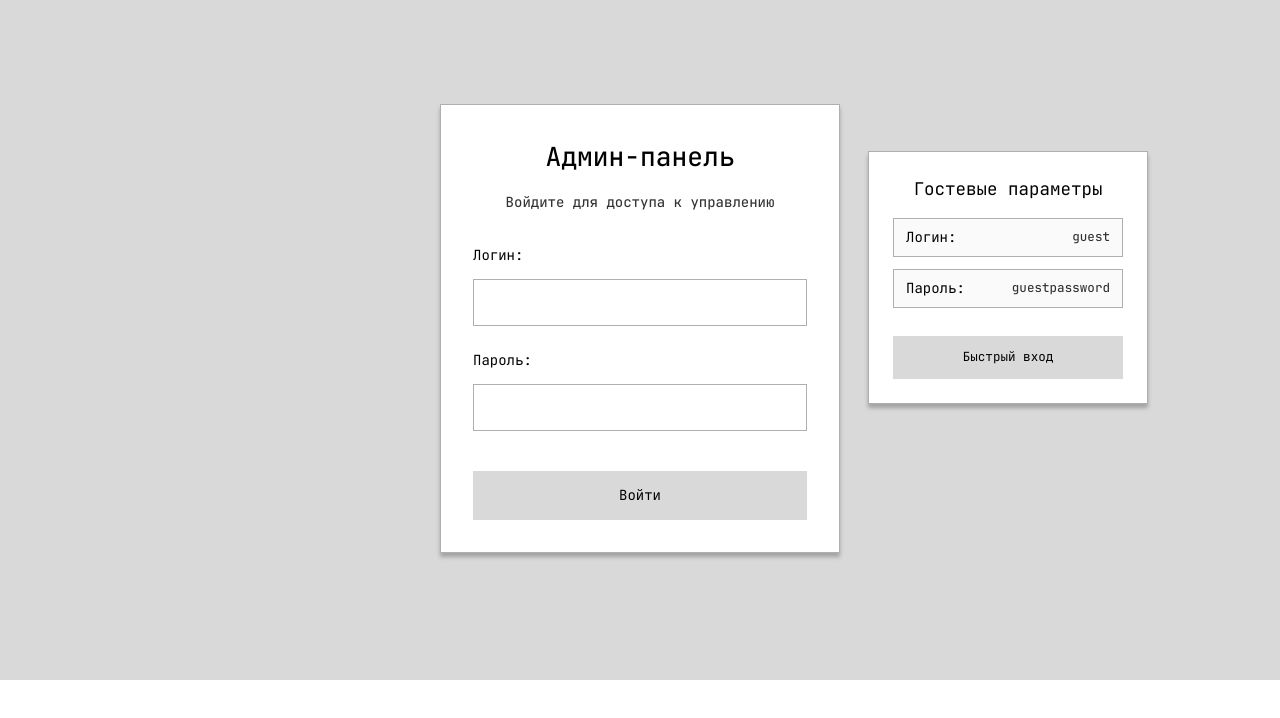
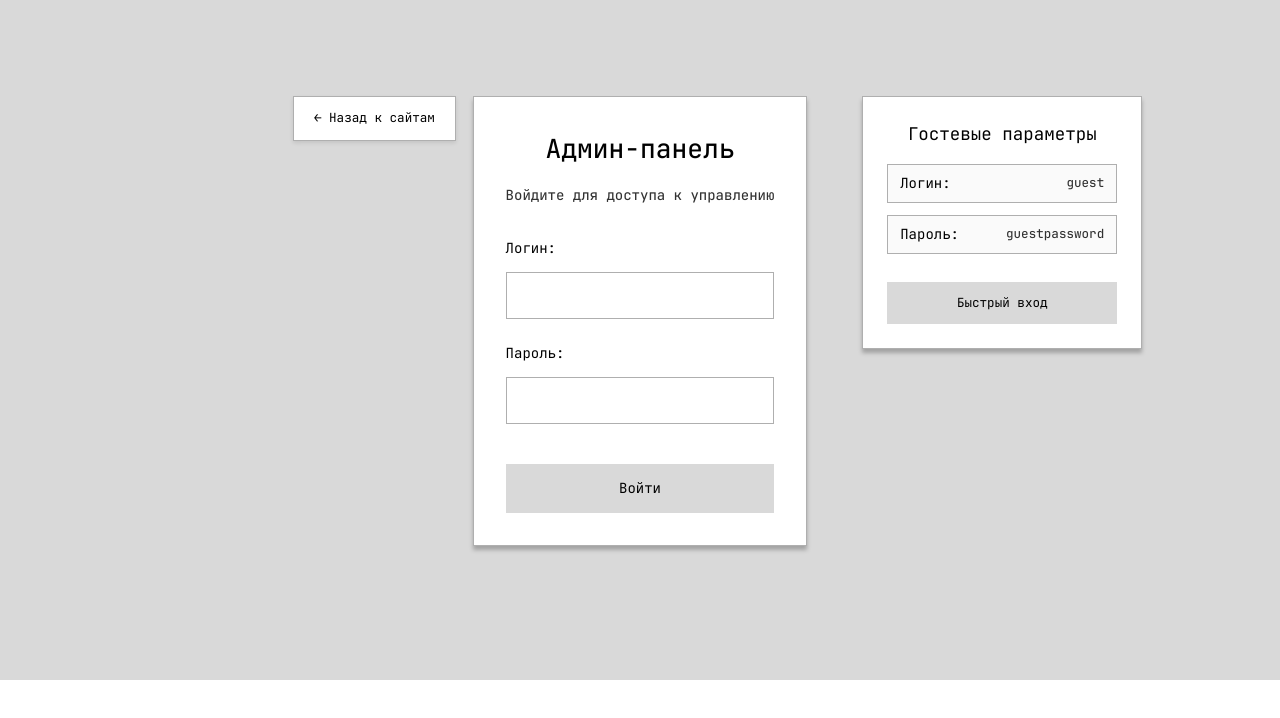
Before and after one commit to NikitaCherepov/my-portfolio, a Next.js app: page /admin/login in a window 1280 px wide. Shown: the top 718 px of the page. Built offline with nearby package versions, Linux system fonts and the light colour scheme.

Commit message:
[ADD] - Added button back to sites into admin login page

```diff
--- a/src/app/admin/login/admin-login.module.scss
+++ b/src/app/admin/login/admin-login.module.scss
@@ -7,10 +7,14 @@
     padding: 22px;
     position: relative;
 
+    &__formWrapper {
+        position: relative;
+    }
+
     &__form {
         max-width: 400px;
         width: 100%;
-        margin: 50px auto;
+        // margin: 50px auto;
         padding: 32px;
         border: 1px solid var(--button-darkest);
         border-radius: var(--default-border-radius-small);
@@ -31,6 +35,36 @@
         color: var(--header-name-color);
         text-align: center;
         opacity: 0.8;
+    }
+
+    &__backButton {
+        position: absolute;
+        top: 0px;
+        right: 105%;
+        padding: 12px 20px;
+        background: white;
+        color: var(--header-name-color);
+        border: none;
+        border: 1px solid var(--button-darkest);
+        border-radius: var(--default-border-radius-small);
+        cursor: pointer;
+        font-family: 'JetBrains Mono', monospace;
+        font-size: 0.9rem;
+        font-weight: bold;
+        transition: all 0.3s ease;
+        white-space: nowrap;
+        box-shadow: 0 2px 4px rgba(0, 0, 0, 0.1);
+
+        &:hover {
+            background: var(--button-darkest);
+            transform: translateY(-2px);
+            box-shadow: 0 4px 8px rgba(0, 0, 0, 0.2);
+        }
+
+        &:active {
+            transform: translateY(0);
+            box-shadow: 0 2px 4px rgba(0, 0, 0, 0.1);
+        }
     }
 
     &__field {
@@ -125,8 +159,8 @@
 
     &__guestContainer {
         position: absolute;
-        right: 100px;
-        top: 20%;
+        right: -100%;
+        top: 00%;
         width: 280px;
         padding: 24px;
         border: 1px solid var(--button-darkest);
@@ -245,6 +279,13 @@
             font-size: 1.5rem;
         }
 
+        &__backButton {
+            position: static;
+            margin-bottom: 16px;
+            width: 100%;
+            font-size: 0.8rem;
+        }
+
         &__guestContainer {
             padding: 20px 16px;
         }
--- a/src/app/admin/login/page.tsx
+++ b/src/app/admin/login/page.tsx
@@ -60,7 +60,16 @@ export default function AdminLoginPage() {
 
   return (
     <div className={styles.login}>
-      <form onSubmit={handleSubmit(handleLogin)} className={styles.login__form}>
+      <div className={styles.login__formWrapper}>
+        <form onSubmit={handleSubmit(handleLogin)} className={styles.login__form}>
+
+                  <button
+          type="button"
+          onClick={() => router.push('/')}
+          className={styles.login__backButton}
+        >
+          ← Назад к сайтам
+        </button>
           <h1 className={styles.login__title}>Админ-панель</h1>
           <p className={styles.login__subtitle}>Войдите для доступа к управлению</p>
 
@@ -119,9 +128,8 @@ export default function AdminLoginPage() {
               Ошибка: {(loginMutation.error as any)?.error || 'Ошибка входа'}
             </div>
           )}
-      </form>
 
-      <div className={styles.login__guestContainer}>
+                <div className={styles.login__guestContainer}>
           <h2 className={styles.login__guestTitle}>Гостевые параметры</h2>
           <div className={styles.login__guestInfo}>
             <div className={styles.login__guestCredentials}>
@@ -141,6 +149,11 @@ export default function AdminLoginPage() {
             Быстрый вход
           </button>
         </div>
+        </form>
+
+
+      </div>
+
     </div>
   );
 }
```
